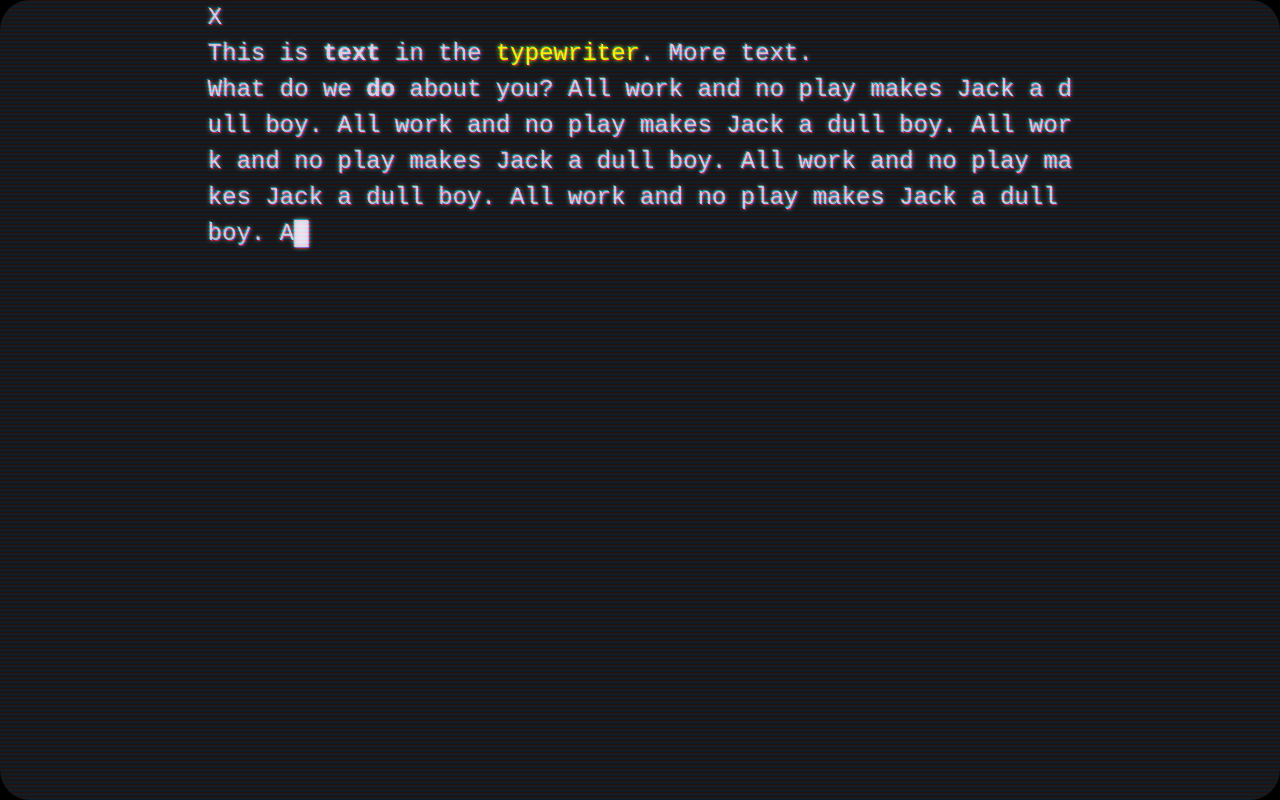
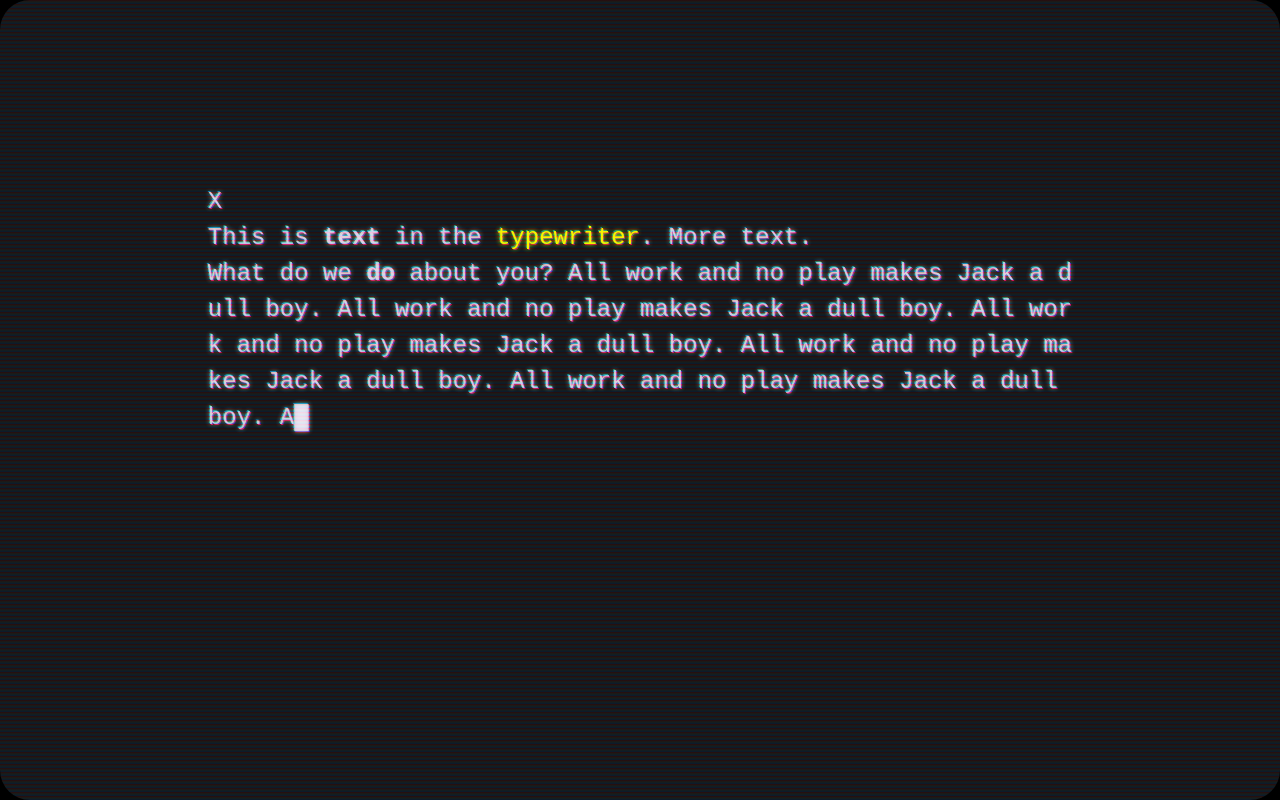
Before and after one commit to nwhitehead/therapy, a Vue app: page / in a window 1280 px wide. Built offline with nearby package versions, Linux system fonts and the light colour scheme.

Commit message:
add music

```diff
--- a/src/App.vue
+++ b/src/App.vue
@@ -67,7 +67,7 @@ function onEvent(evt: any) {
 </script>
 
 <template>
-    <audio ref="bgMusic" src="/home_loop.opus" loop></audio>
+    <audio ref="bgMusic" src="/nomads.mp3" loop></audio>
     <audio ref="keystroke" src="/keystroke.opus"></audio>
     <div ref="crt" class="crt" @click="play">
         <div class="wrapper">
@@ -89,8 +89,11 @@ function onEvent(evt: any) {
     user-select: none;
 }
 .wrapper {
-    max-width: 1280px;
     text-align: left;
+    display: flex;
+    justify-content: center;
+    align-items: center;
+    height: 100vh;
 }
 
 .crt {
--- a/src/typewriter.vue
+++ b/src/typewriter.vue
@@ -47,7 +47,7 @@ onMounted(async () => {
     text-align: left;
     white-space: pre;
     width: fit-content;
-    margin: auto;
+    margin: 0;
 }
 .terminal .row {
 }
```
Also changed, not shown: 1 other file (tests, documents, lock files or other folders).
